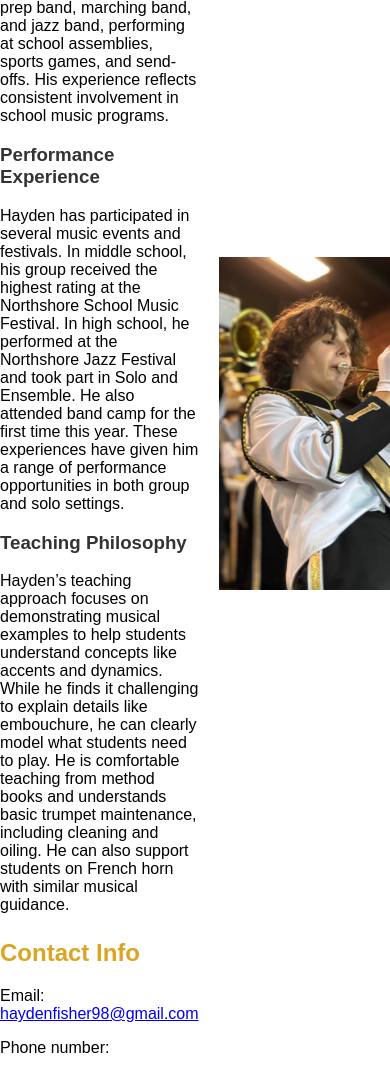
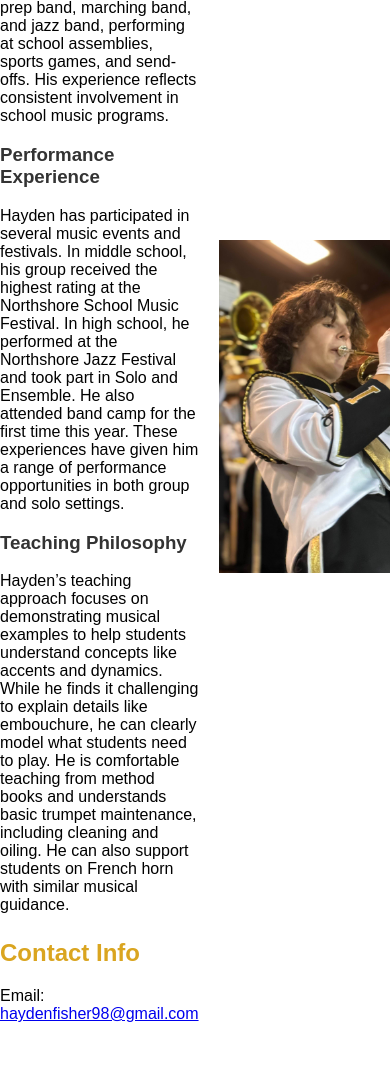
Before and after one commit to EC1790/NovaMusic, a Flask app: page /HF in a window 390 px wide; the page is wider, and only the part inside the window is pictured. Shown: the part 581-1654 px from the top of that part. After the commit the page ends 1603 px from the top of that part, so only its background shows below. Run offline with Flask 3, Linux system fonts and the light colour scheme.

Commit message:
took out phone number

```diff
--- a/templates/HF.html
+++ b/templates/HF.html
@@ -43,7 +43,7 @@
       <div id="contact">
         <h2>Contact Info</h2>
         <p>Email: <a href="mailto:haydenfisher98@gmail.com">haydenfisher98@gmail.com</a></p>
-        <p>Phone number: </p>
+
       </div>
     </div>
 
```
